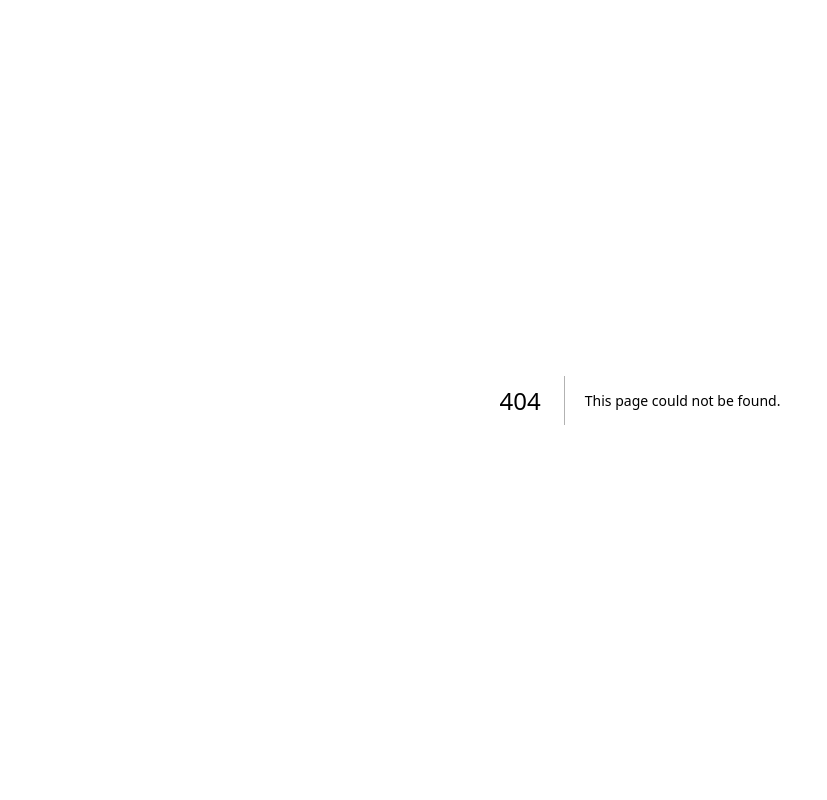
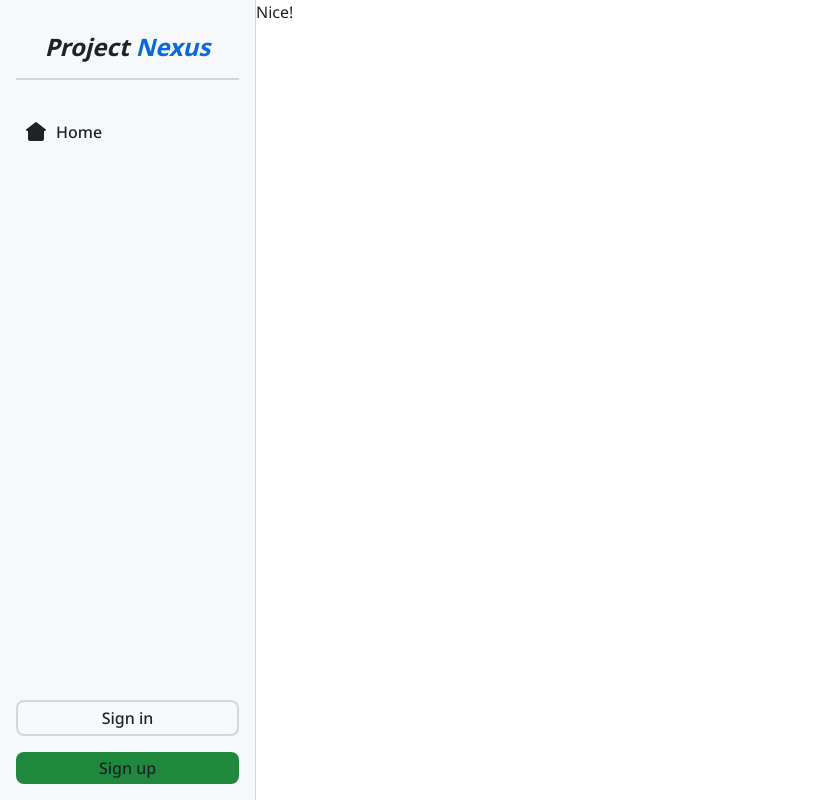
Before and after one commit to dvtzoe/project-nexora, a Next.js app: page /home in a window 1280 px wide. Before the commit this address had no page. Shown: the whole page, without its empty margins (0-827 px from the left). Built offline with nearby package versions, Linux system fonts and the light colour scheme.

Commit message:
add a sample home page

```diff
--- /dev/null
+++ b/src/app/(full)/home/page.tsx
@@ -0,0 +1,3 @@
+export default function Page() {
+  return <p>Nice!</p>;
+}
```
